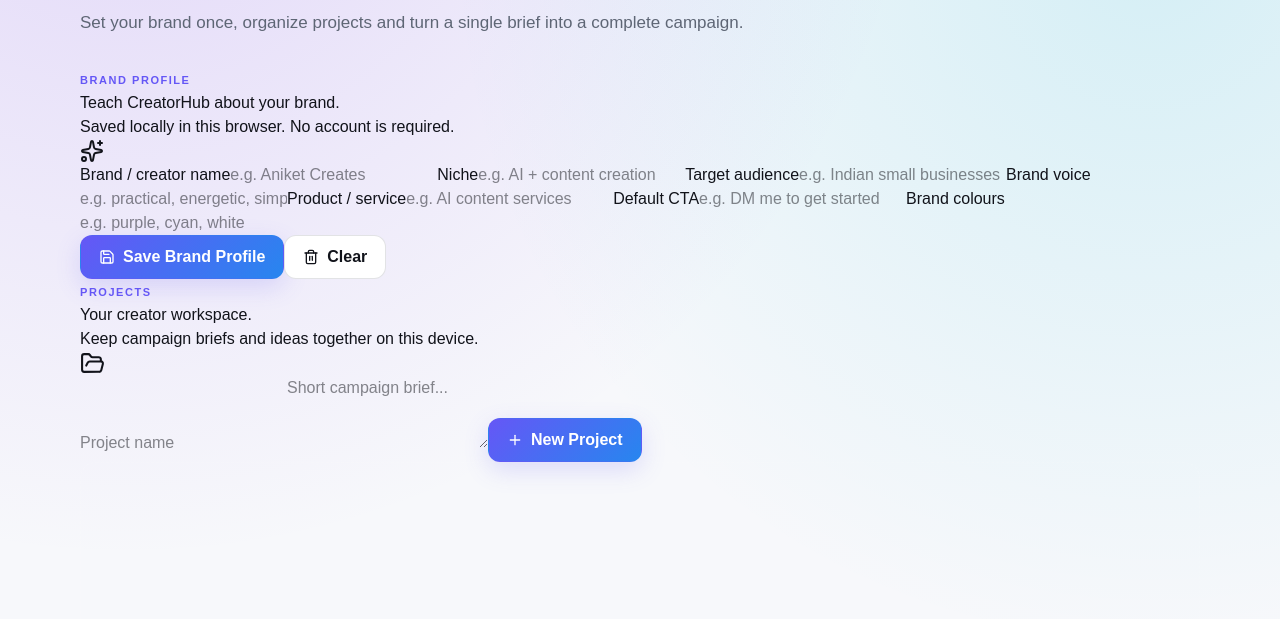
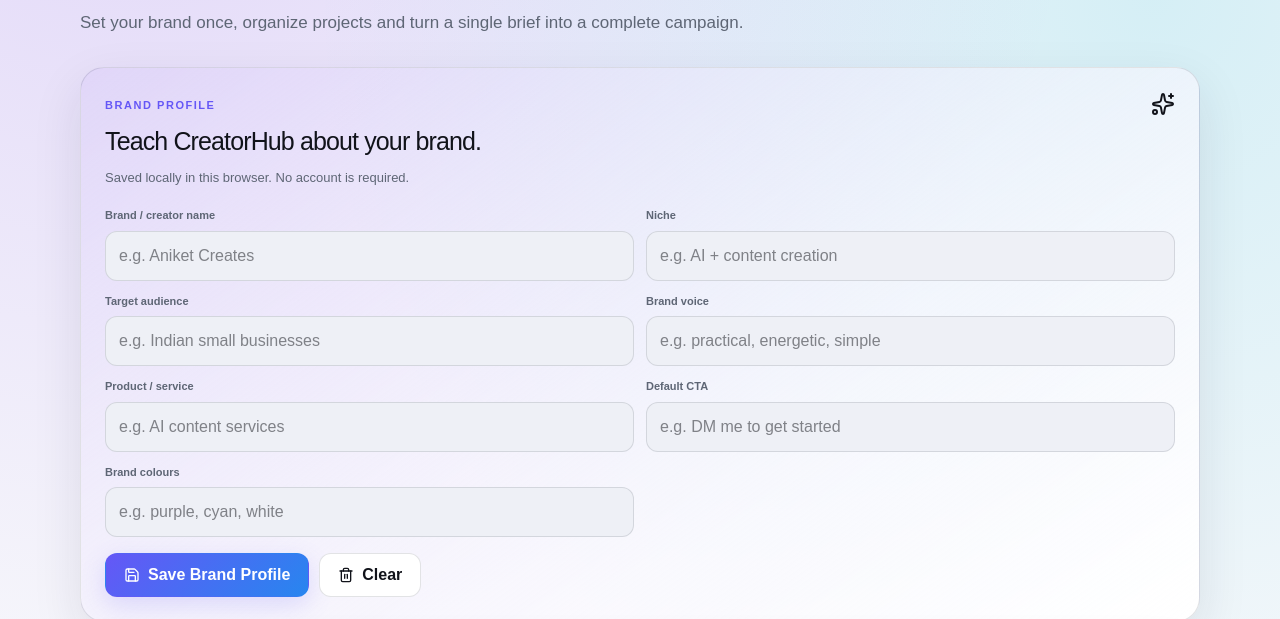
Before and after one commit to Aniket2991/creatorhub, a Next.js app in the folder CreatorHub/: page /studio in a window 1280 px wide. Shown: the part 244-863 px from the top of the page. Built offline with nearby package versions, Linux system fonts and the light colour scheme; no server answers.

Commit message:
Style Studio workspace

```diff
--- a/CreatorHub/app/globals.css
+++ b/CreatorHub/app/globals.css
@@ -181,3 +181,9 @@
 @keyframes studioPulse{0%,100%{transform:scale(1);box-shadow:0 15px 45px rgba(101,87,246,.3)}50%{transform:scale(1.05);box-shadow:0 20px 65px rgba(6,182,212,.3)}}
 @media(max-width:900px){.studio-shell{grid-template-columns:1fr}.studio-heading{align-items:flex-start;flex-direction:column}}
 @media(max-width:620px){.studio-section{padding:55px 0}.studio-shell{padding:9px;border-radius:22px}.studio-input,.studio-output{padding:16px}.studio-options{grid-template-columns:1fr}.studio-options .studio-audience{grid-column:auto}.studio-result,.studio-empty{min-height:380px}.studio-heading h2{font-size:38px}}
+
+.brand-panel,.project-panel{margin-bottom:18px;padding:24px;border:1px solid var(--border);border-radius:24px;background:linear-gradient(145deg,rgba(139,92,246,.08),var(--surface));box-shadow:var(--shadow)}
+.brand-panel-head,.project-head{display:flex;justify-content:space-between;gap:20px;align-items:flex-start;margin-bottom:20px}.brand-panel-head h2,.project-head h2{margin:7px 0;font-size:25px;letter-spacing:-.035em}.brand-panel-head p,.project-head p{color:var(--muted);margin:0;font-size:13px}
+.brand-grid{display:grid;grid-template-columns:repeat(2,1fr);gap:12px}.brand-grid label{display:grid;gap:7px}.brand-grid label span{font-size:11px;font-weight:800;color:var(--muted)}.brand-grid input,.project-create input,.project-create textarea{width:100%;padding:12px 13px;border-radius:12px;border:1px solid var(--border);background:var(--surface-2);color:var(--text);outline:none}.brand-grid input:focus,.project-create input:focus,.project-create textarea:focus{border-color:var(--accent)}
+.brand-actions{display:flex;gap:10px;margin-top:16px}.project-create{display:grid;gap:10px;margin-bottom:18px}.project-create textarea{resize:vertical}.project-list{display:grid;gap:10px}.project-item{display:flex;justify-content:space-between;gap:14px;align-items:flex-start;padding:16px;border:1px solid var(--border);border-radius:16px;background:var(--surface-2)}.project-item strong{display:block}.project-item small{display:block;color:var(--muted);font-size:10px;margin-top:4px}.project-item p{color:var(--muted);font-size:13px;line-height:1.5;margin:8px 0 0}
+@media(max-width:620px){.brand-grid{grid-template-columns:1fr}.brand-panel,.project-panel{padding:17px}}
```
